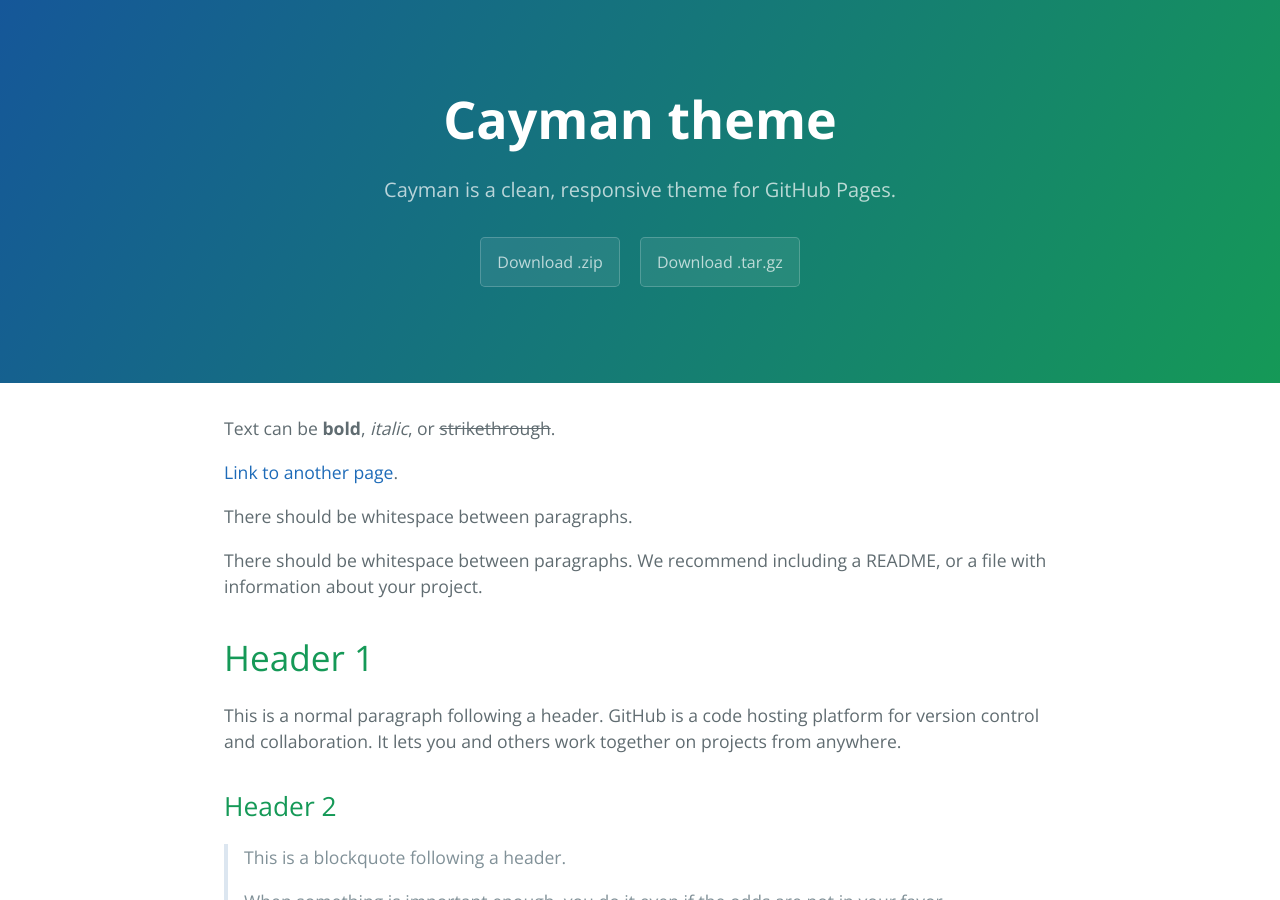
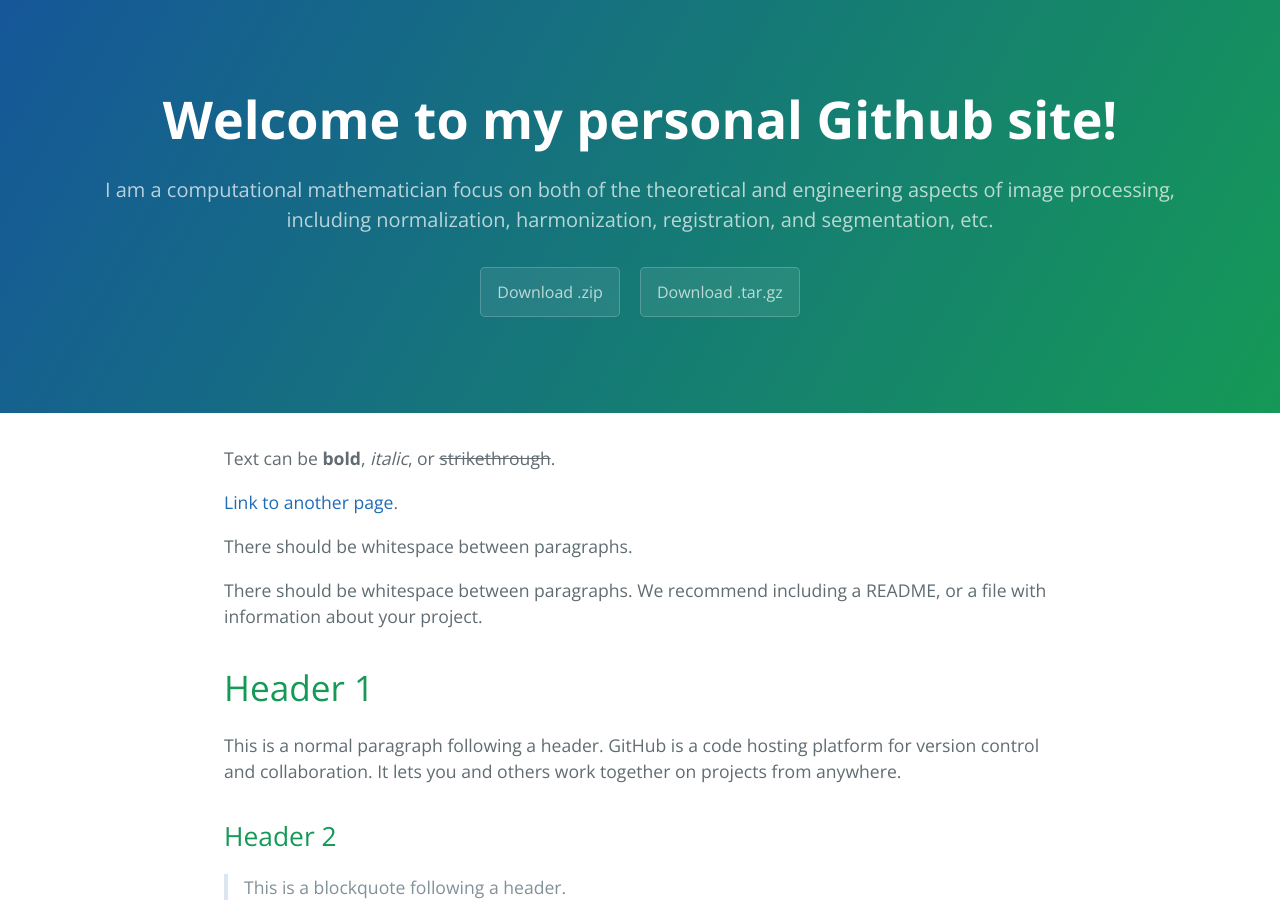
Before and after one commit to zicongzhou818/zicongzhou818.github.io, a Jekyll site: the page built from index.md, in a window 1280 px wide and 900 px high. Built offline with Jekyll 4.4.1, drawn with Linux system fonts in a browser that asks for light colours.

Commit message:
Change site title and description in config
Updated site title and description to reflect personal focus.

```diff
--- a/_config.yml
+++ b/_config.yml
@@ -1,5 +1,5 @@
-title: Cayman theme
-description: Cayman is a clean, responsive theme for GitHub Pages.
+title: Welcome to my personal Github site!
+description: I am a computational mathematician focus on both of the theoretical and engineering aspects of image processing, including normalization, harmonization, registration, and segmentation, etc.
 show_downloads: true
 google_analytics:
 theme: jekyll-theme-cayman
```
